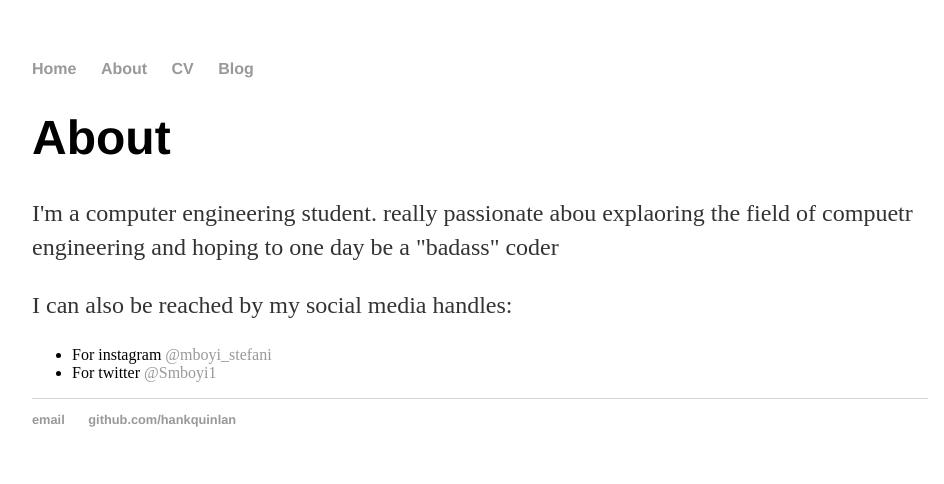
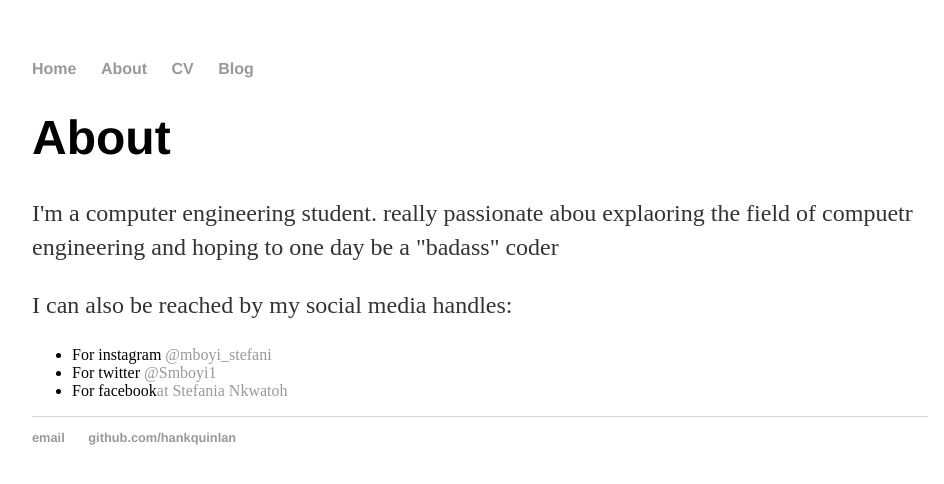
Before and after one commit to steph237/steph237.github.io, a Jekyll site: the page built from about/index.html, in a window 1280 px wide. Shown: the top 484 px of the page, without its empty margins (160-1104 px from the left). Built offline with Jekyll 4.4.1, drawn with Linux system fonts in a browser that asks for light colours.

Commit message:
Update index.html
added facebook

```diff
--- a/about/index.html
+++ b/about/index.html
@@ -10,5 +10,6 @@ title: Stephanie Nkwatoh
 
 			<li>For instagram <a href="https://www.instagram.com/mboyi_stefani"> @mboyi_stefani</a> </li>
 			<li>For twitter <a href="https://www.twitter.com/Smboyi1"> @Smboyi1</a></li>
+			<li>For facebook<a href="https://web.facebook.com/Stefania.Nkwatoh">at Stefania Nkwatoh</a></li>
 	       </ul>
 </div><!-- /.blurb -->
```
